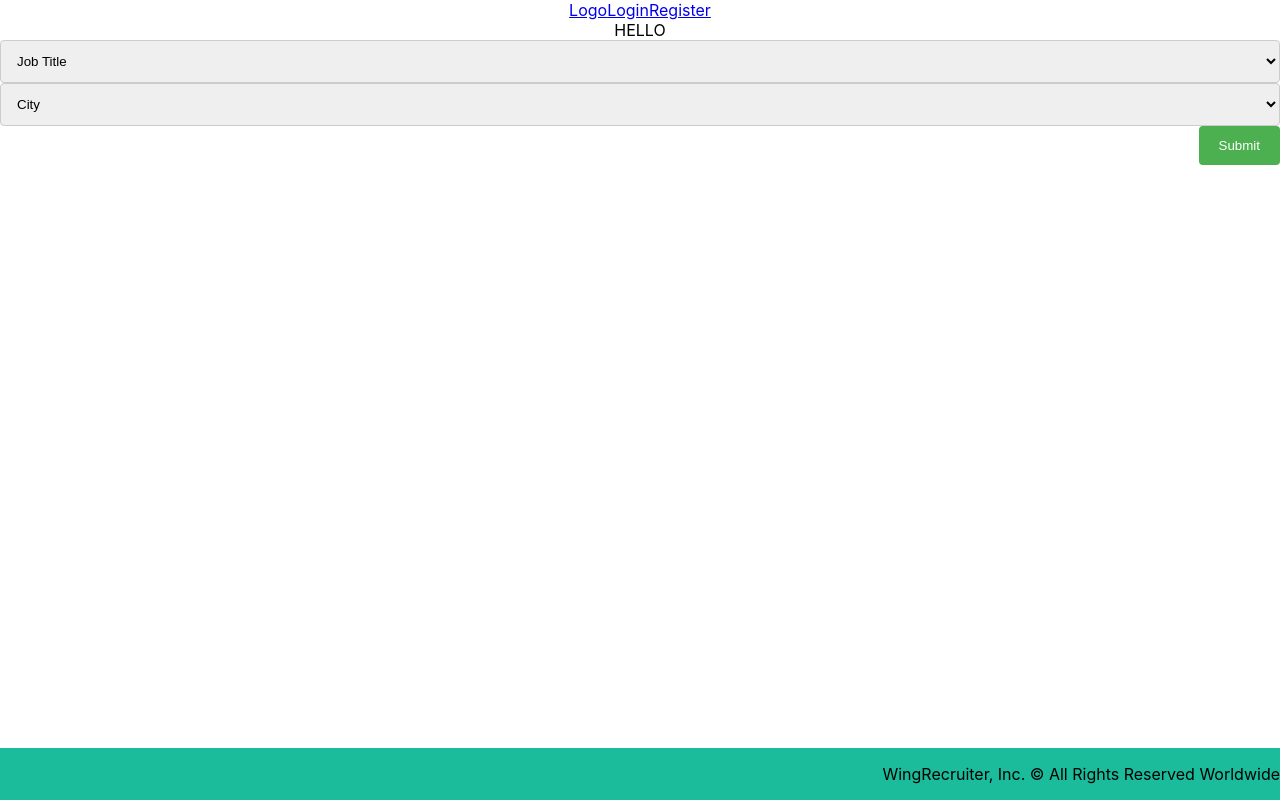
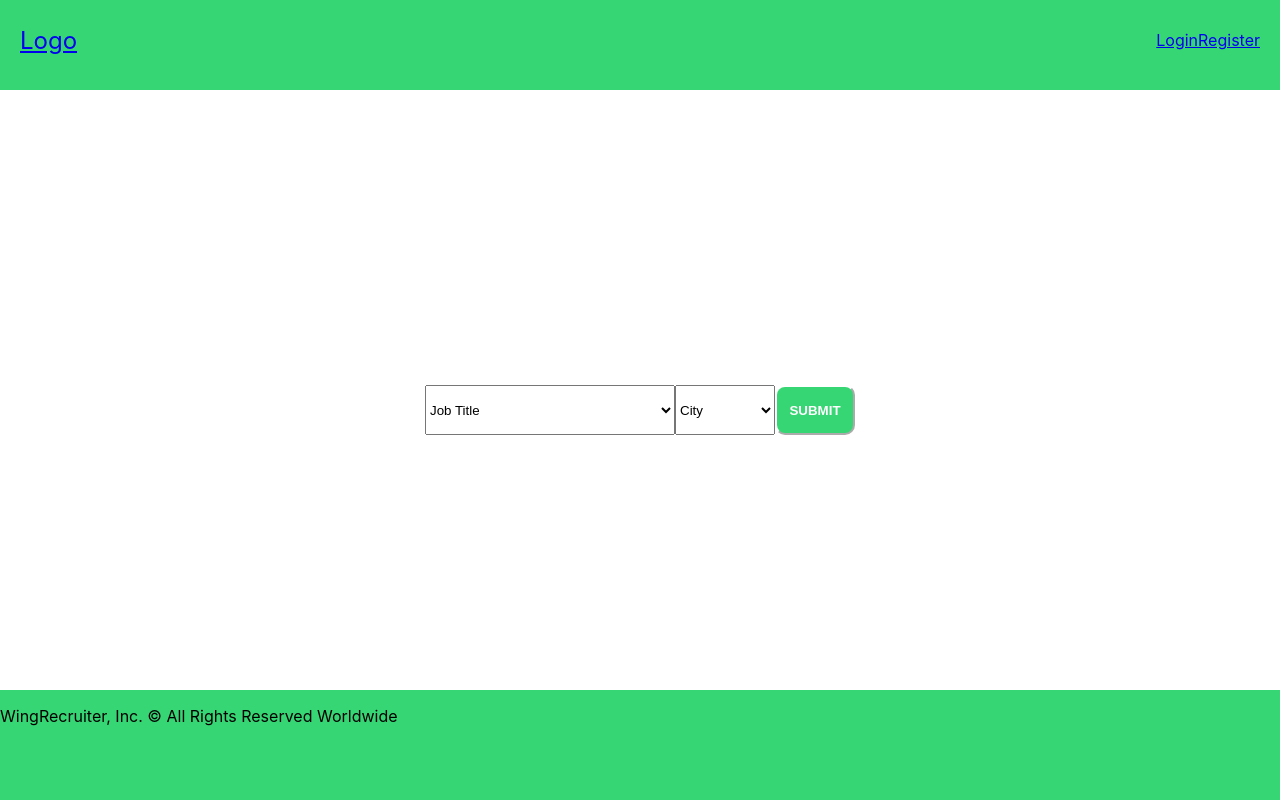
Before and after one commit to henryDozie/Project-3, a React (Create React App) app in the folder RecruiterExpress/client/: page /home in a window 1280 px wide. Built offline with nearby package versions, Linux system fonts and the light colour scheme.

Commit message:
Initialized css styling for home, header, and footer component.

```diff
--- a/RecruiterExpress/client/src/App.css
+++ b/RecruiterExpress/client/src/App.css
@@ -1,73 +1,70 @@
-.App {
-  text-align: center;
+.header{
+  background-color: rgb(55, 214, 116);
+  display: flex;
+  flex-direction: row;
+  justify-content: space-between;
+  height: 10vh;
+  align-items: center;
 }
-.footer{
-  position: fixed;
-  left: 0;
-  bottom: 0;
+
+body{
+  background-color: rgb(55, 214, 116);
+}
+
+.logo{
+  padding-left: 20px;
+  font-size: 18pt;
+}
+
+.logReg{
+  padding-right: 20px;
+}
+
+.main{
+  display: flex;
+  flex-direction: row;
+  background-color: white;
+  height: 70vh;
   width: 100%;
-  background-color: #1abc9c;
-  color: black;
-  text-align: right;
+  margin-top: 10px;
+  margin-left: auto;
+  margin-right: auto;
+  align-items: stretch;
+  justify-content: center;
+  padding-top:40px;
 }
-  .header {
-    padding: 40px;
-    text-align: center;
-    background: #1abc9c;
-    color: white;
-    font-size: 30px;
-    font-family: cursive;
-  }
-  * {
-    box-sizing: border-box;
-  }
-  input[type=text], select, textarea {
-    width: 100%;
-    padding: 12px;
-    border: 1px solid #ccc;
-    border-radius: 4px;
-    resize: vertical;
-  }
-  label {
-    padding: 12px 12px 12px 0;
-    display: inline-block;
-  }
-  input[type=submit] {
-    background-color: #4CAF50;
-    color: white;
-    padding: 12px 20px;
-    border: none;
-    border-radius: 4px;
-    cursor: pointer;
-    float: right;
-  }
-  input[type=submit]:hover {
-    background-color: #45a049;
-  }
-  .container {
-    border-radius: 5px;
-    background-color: #f2f2f2;
-    padding: 20px;
-  }
-  .col-25 {
-    float: left;
-    width: 25%;
-    margin-top: 6px;
-  }
-  .col-75 {
-    float: left;
-    width: 75%;
-    margin-top: 6px;
-  }
-  .row:after {
-    content: "";
-    display: table;
-    clear: both;
-  }
 
-.jobCreateForm{
+
+#button{
+  height: 50px;
+  width: 80px;
+  background-color: rgb(55, 214, 116);
+  color: white;
+  font-weight: bold;
+  border-radius: 10px;
+  border-color: white;
+}
+
+.homepage{
   display: flex;
   flex-direction: column;
-  width: 25vw;
-  margin: 10vh auto;
+  width: 60vw;
+  justify-content: center;
+  align-items: flex-start;
+  margin-left: auto;
+  margin-right: auto;
 }
+.jobTitle{
+  height: 50px;
+  width: 250px;
+}
+
+.location{
+  height: 50px;
+  width: 100px;
+}
+
+.search{
+  margin-left: auto;
+  margin-right: auto;
+}
--- a/RecruiterExpress/client/src/App.js
+++ b/RecruiterExpress/client/src/App.js
@@ -74,22 +74,23 @@ class App extends Component {
     return (
       <div className="App">
         <Header />
-        <nav>
+        <nav className="main">
           {this.state.currentUser ? (
             <div>
               <p>Hello, {this.state.currentUser.username}</p>
-              <Profile
+              <CreateJob
                 jobTitle={this.state.jobTitle}
                 location={this.state.location}
+                currentUser={this.state.currentUser}
               />
               <button onClick={this.handleLogout}>Logout</button>
             </div>
-          ) : (<div>HELLO</div>)}
+          ) : (<></>)}
+          <Route path="/login" render={() => <LoginForm handleLogin={this.handleLogin} />} />
+          <Route path="/register" render={() => <RegisterForm handleRegister={this.handleRegister} />} />
+          <Route path="/home" render={() => <Home jobTitle={this.state.jobTitle} location={this.state.location} />} />
         </nav>
         {this.state.errorText && (<p className="error">{this.state.errorText}</p>)}
-        <Route path="/login" render={() => <LoginForm handleLogin={this.handleLogin} />} />
-        <Route path="/register" render={() => <RegisterForm handleRegister={this.handleRegister} />} />
-        <Route path="/home" render={() => <Home jobTitle={this.state.jobTitle} location={this.state.location} />} />
         <Footer />
       </div>
     );
--- a/RecruiterExpress/client/src/components/createJob.js
+++ b/RecruiterExpress/client/src/components/createJob.js
@@ -1,6 +1,6 @@
 import React, { Component } from "react";
 import axios from "axios";
-
+import Jobs from "./jobs";
 export default class CreateJob extends Component {
   constructor(props) {
     super(props);
@@ -11,9 +11,11 @@ export default class CreateJob extends Component {
       jobDescription: "",
       jobRequirements: "",
       location: "",
-      salary: ""
+      salary: "",
+      jobs: []
     };
   }
+
   handleChange = e => {
     let { name, value } = e.target;
     this.setState({
@@ -42,6 +44,10 @@ export default class CreateJob extends Component {
           }
         }
       );
+      const response = await axios.get(`http://localhost:3001/jobs/user/${this.state.jobId}`);
+      this.setState({
+        jobs: response.data
+      })
     } catch (e) {
       console.error(e);
     }
@@ -91,6 +97,9 @@ export default class CreateJob extends Component {
           placeholder="Salary"
         />
         <input type="submit" />
+
+        <Jobs
+          jobs={this.state.jobs} />
       </form>
     );
   }
--- a/RecruiterExpress/client/src/components/header.js
+++ b/RecruiterExpress/client/src/components/header.js
@@ -3,10 +3,14 @@ import { Link } from "react-router-dom";
 
 const Header = (props) => {
   return (
-    <nav>
-      <Link to="/home">Logo</Link>
-      <Link to="/login">Login</Link>
-      <Link to="/register">Register</Link>
+    <nav className="header">
+      <span className="logo">
+        <Link to="/home">Logo</Link>
+      </span>
+      <span className="logReg">
+        <Link to="/login">Login</Link>
+        <Link to="/register">Register</Link>
+      </span>
     </nav>
   );
 };
--- a/RecruiterExpress/client/src/components/home.js
+++ b/RecruiterExpress/client/src/components/home.js
@@ -51,25 +51,23 @@ class Home extends Component {
     return (
 
       <div className="homepage">
-
-        {this.state.isClicked ?
-          <Jobs
-            jobs={this.state.jobs} /> :
-
-          <form onSubmit={this.submitJob}>
-            <select onChange={this.handleChange} name="jobTitle" type="text" placeholder="Job Title" defaultValue="Job Title">
+        <form className="search" onSubmit={this.submitJob}>
+          <select className="jobTitle" onChange={this.handleChange} name="jobTitle" type="text" placeholder="Job Title" defaultValue="Job Title">
             <option disabled>Job Title</option>
             {this.props.jobTitle.map(job => (
               <><option>{job}</option></>))}
           </select>
 
-            <select onChange={this.handleChange} name="location" type="text" placeholder="location" defaultValue="City">
+          <select className="location" onChange={this.handleChange} name="location" type="text" placeholder="location" defaultValue="City">
             <option disabled>City</option>
             {this.props.location.map(city => (
               <><option>{city}</option></>))}
           </select>
-            <input type="submit" />
-          </form>}
+          <button id="button">SUBMIT</button>
+        </form>
+
+        <Jobs
+          jobs={this.state.jobs} />
       </div >
 
     )
--- a/RecruiterExpress/client/src/components/jobs.js
+++ b/RecruiterExpress/client/src/components/jobs.js
@@ -14,7 +14,6 @@ export default class Jobs extends Component {
   render() {
     return (
       <div>
-        {console.log("what is cooking?")}
         {this.props.jobs ?
 
           (this.props.jobs.map(job => (
--- a/RecruiterExpress/client/src/components/loginForm.js
+++ b/RecruiterExpress/client/src/components/loginForm.js
@@ -7,14 +7,16 @@ class LoginForm extends Component {
     super(props);
     this.state = {
       username: "",
-      password: ""
+      password: "",
+      isLoggedIn: false
     };
   }
 
   onChange = async e => {
     const { name, value } = e.target;
     this.setState({
-      [name]: value
+      [name]: value,
+      isLoggedIn: true
     });
   };
 
```
Also changed, not shown: RecruiterExpress/client/src/components/profile.js (+22 -0 lines), 1 other file (tests, documents, lock files or other folders). Lines whose indentation alone changed are shown as unchanged.
